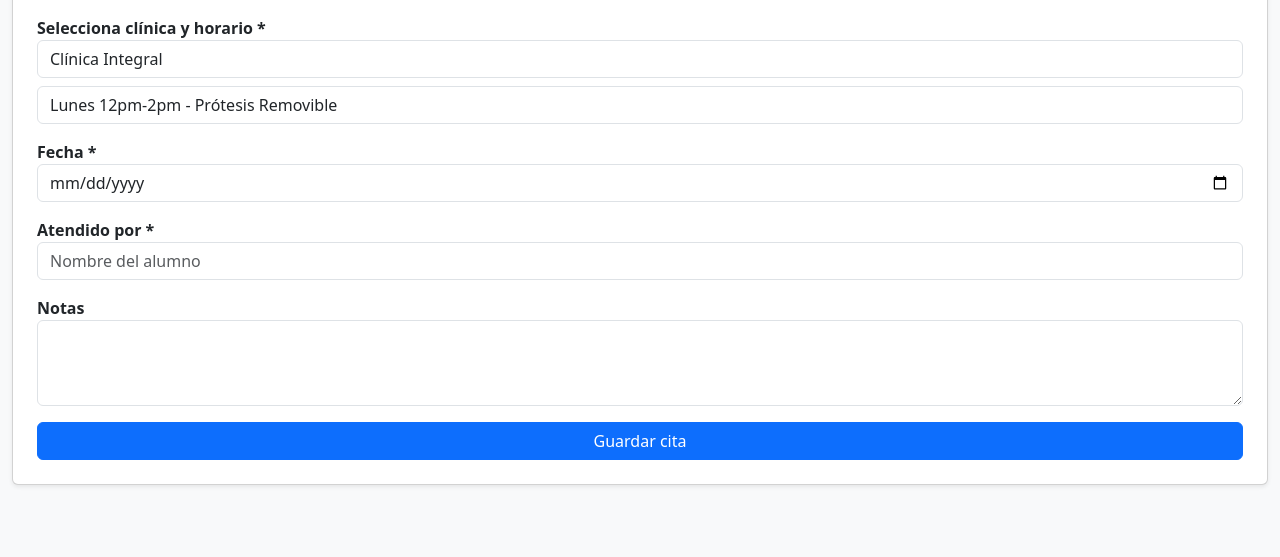
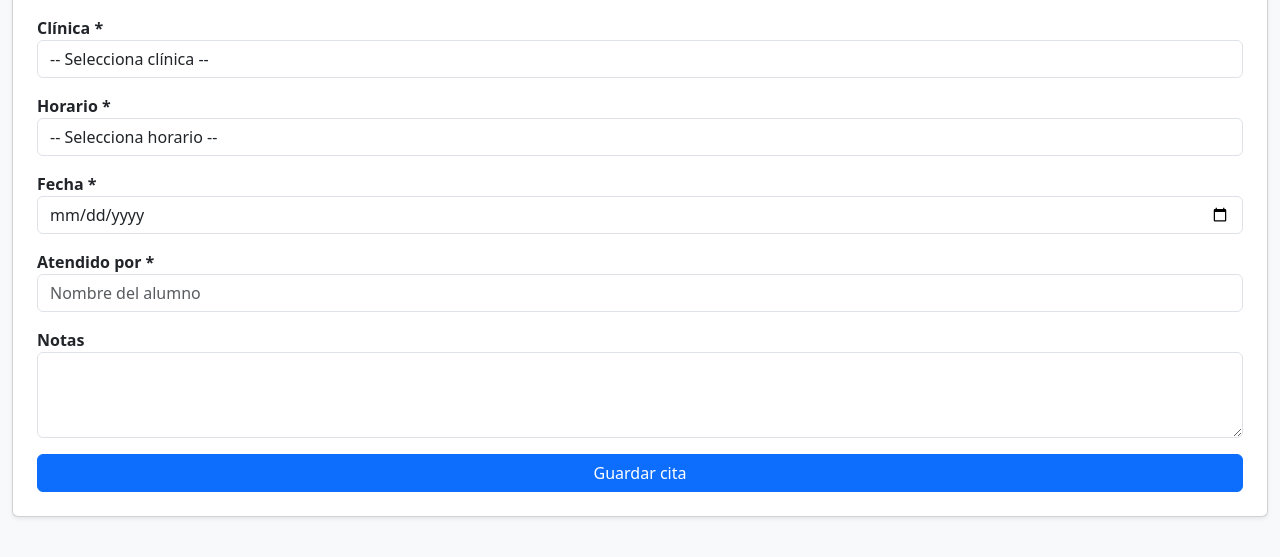
Before and after one commit to Luislopeze/Clinica, a Flask app: page /nueva_cita in a window 1280 px wide. Shown: the part 215-772 px from the top of the page. Run offline with Flask 3, Linux system fonts and the light colour scheme.

Commit message:
Update nueva_cita.html

```diff
--- a/templates/nueva_cita.html
+++ b/templates/nueva_cita.html
@@ -15,25 +15,22 @@
             </select>
         </div>
 
-        <!-- Clínica y horario -->
+        <!-- Clínica -->
         <div class="mb-3">
-            <label class="fw-bold">Selecciona clínica y horario *</label>
-            <select name="clinica" class="form-control mb-2" required>
+            <label class="fw-bold">Clínica *</label>
+            <select id="clinicaSelect" name="clinica" class="form-control" required>
+                <option value="">-- Selecciona clínica --</option>
                 <option value="Clínica Integral">Clínica Integral</option>
                 <option value="Prótesis Total">Prótesis Total</option>
                 <option value="Prótesis Removible">Prótesis Removible</option>
             </select>
+        </div>
 
-            <select name="horario" class="form-control" required>
-                <option value="Lunes 12:00-14:00 Prótesis Removible">Lunes 12pm-2pm - Prótesis Removible</option>
-                <option value="Lunes 16:00-18:00 Clínica Integral">Lunes 4pm-6pm - Clínica Integral</option>
-                <option value="Martes 16:00-18:00 Clínica Integral">Martes 4pm-6pm - Clínica Integral</option>
-                <option value="Miércoles 10:00-12:00 Clínica Integral">Miércoles 10am-12pm - Clínica Integral</option>
-                <option value="Miércoles 12:00-14:00 Prótesis Removible">Miércoles 12pm-2pm - Prótesis Removible</option>
-                <option value="Miércoles 16:00-18:00 Prótesis Total">Miércoles 4pm-6pm - Prótesis Total</option>
-                <option value="Jueves 16:00-18:00 Clínica Integral">Jueves 4pm-6pm - Clínica Integral</option>
-                <option value="Viernes 10:00-12:00 Clínica Integral">Viernes 10am-12pm - Clínica Integral</option>
-                <option value="Viernes 12:00-14:00 Prótesis Total">Viernes 12pm-2pm - Prótesis Total</option>
+        <!-- Horario -->
+        <div class="mb-3">
+            <label class="fw-bold">Horario *</label>
+            <select id="horarioSelect" name="horario" class="form-control" required>
+                <option value="">-- Selecciona horario --</option>
             </select>
         </div>
 
@@ -58,4 +55,39 @@
         <button class="btn btn-primary w-100">Guardar cita</button>
     </form>
 </div>
+
+<script>
+const horariosPorClinica = {
+    "Clínica Integral": [
+        "Lunes 16:00-18:00",
+        "Martes 16:00-18:00",
+        "Miércoles 10:00-12:00",
+        "Jueves 16:00-18:00",
+        "Viernes 10:00-12:00"
+    ],
+    "Prótesis Total": [
+        "Miércoles 16:00-18:00",
+        "Viernes 12:00-14:00"
+    ],
+    "Prótesis Removible": [
+        "Lunes 12:00-14:00",
+        "Miércoles 12:00-14:00"
+    ]
+};
+
+document.getElementById("clinicaSelect").addEventListener("change", function() {
+    const clinica = this.value;
+    const horarioSelect = document.getElementById("horarioSelect");
+    horarioSelect.innerHTML = '<option value="">-- Selecciona horario --</option>';
+
+    if (horariosPorClinica[clinica]) {
+        horariosPorClinica[clinica].forEach(h => {
+            const opt = document.createElement("option");
+            opt.value = h;
+            opt.textContent = h;
+            horarioSelect.appendChild(opt);
+        });
+    }
+});
+</script>
 {% endblock %}
```
